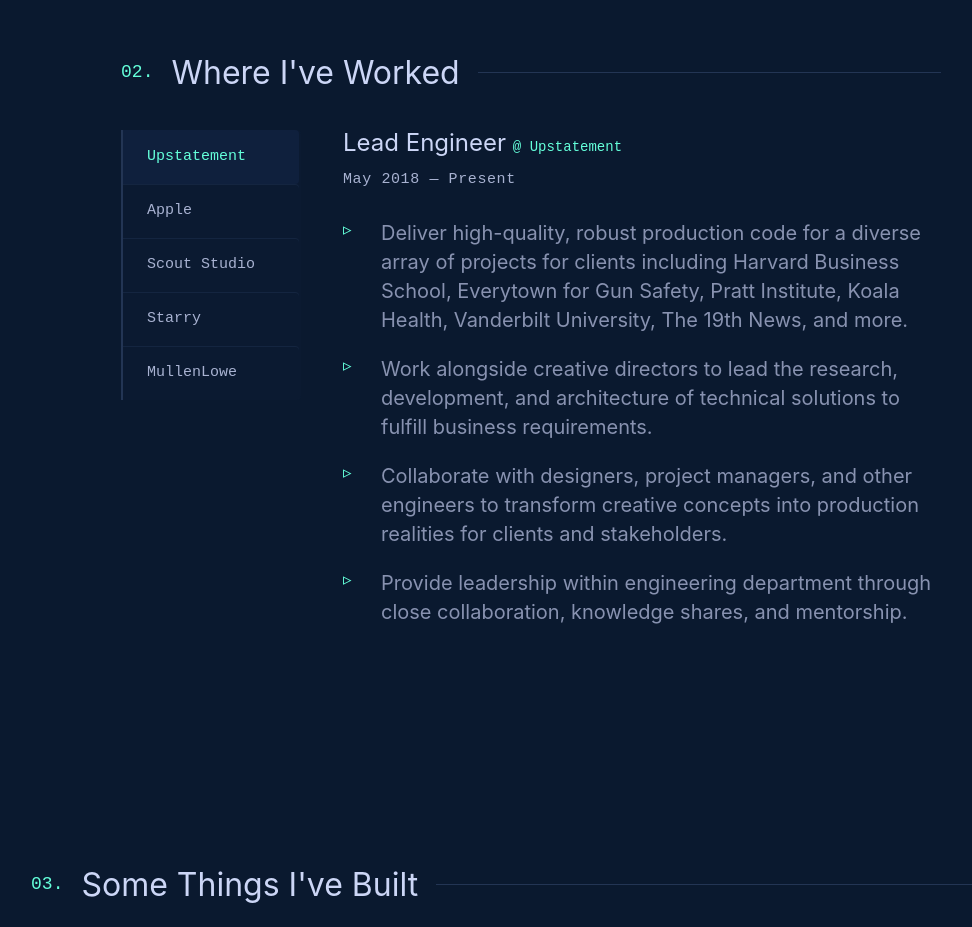
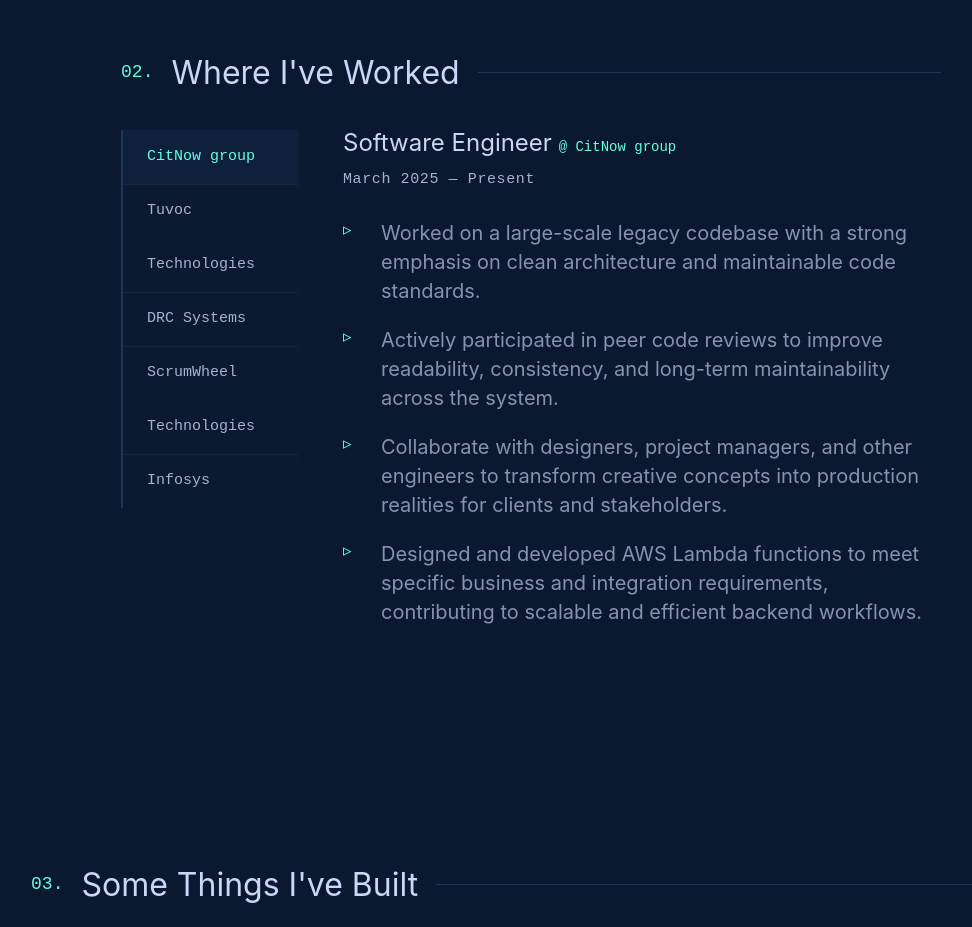
Before and after one commit to Priyesh1994/portfolio, a Next.js app: page / in a window 1280 px wide. Shown: the part 1580-2507 px from the top of the page, without its empty margins (109-1081 px from the left). Built offline with nearby package versions, Linux system fonts and the light colour scheme.

Commit message:
Data updated

```diff
--- a/app/data/site.ts
+++ b/app/data/site.ts
@@ -11,63 +11,68 @@
 ];
 
 export const socialLinks = [
-  { label: 'GitHub', href: 'https://github.com' },
-  { label: 'LinkedIn', href: 'https://linkedin.com' },
-  { label: 'Instagram', href: 'https://instagram.com' },
-  { label: 'Twitter', href: 'https://x.com' },
+  { label: 'GitHub', href: 'https://github.com/Priyesh1994' },
+  { label: 'LinkedIn', href: 'https://www.linkedin.com/in/priyesh-doshi/' },
+  { label: 'Instagram', href: 'https://instagram.com/priyeshdoshi94' },
+  { label: 'Twitter', href: 'https://x.com/Priyesh_Doshi99' },
 ];
 
 export const jobs = [
   {
-    company: 'Upstatement',
-    title: 'Lead Engineer',
-    range: 'May 2018 — Present',
+    company: 'CitNow group',
+    title: 'Software Engineer',
+    range: 'March 2025 — Present',
     bullets: [
-      'Deliver high-quality, robust production code for a diverse array of projects for clients including Harvard Business School, Everytown for Gun Safety, Pratt Institute, Koala Health, Vanderbilt University, The 19th News, and more.',
-      'Work alongside creative directors to lead the research, development, and architecture of technical solutions to fulfill business requirements.',
+      'Worked on a large-scale legacy codebase with a strong emphasis on clean architecture and maintainable code standards.',
+      'Actively participated in peer code reviews to improve readability, consistency, and long-term maintainability across the system.',
       'Collaborate with designers, project managers, and other engineers to transform creative concepts into production realities for clients and stakeholders.',
-      'Provide leadership within engineering department through close collaboration, knowledge shares, and mentorship.',
+      'Designed and developed AWS Lambda functions to meet specific business and integration requirements, contributing to scalable and efficient backend workflows.',
     ],
+    tech: ['AWS Lambda', 'FastAPI', 'Yii 1.x', 'Python', 'Next.js'],
   },
   {
-    company: 'Apple',
-    title: 'UI Engineer',
-    range: 'July 2017 — May 2018',
+    company: 'Tuvoc Technologies',
+    title: 'Developer and Technical Lead',
+    range: 'March 2021 — February 2024',
     bullets: [
-      'Built and shipped performant interface prototypes for internal web platforms and product storytelling workflows.',
-      'Partnered with designers and engineers to translate high-fidelity visual systems into accessible, responsive experiences.',
-      'Maintained front-end component patterns and documented implementation details for cross-functional teams.',
+      'Lead Digypet (team of 6-10 members), A complete social media end-to-end platform replicating certain FB functionalities like sharing posts, having friends, and live chat connecting pet service providers and parents in the US.',
+      'Performed major performance and storage optimizations.',
+      'Led mobile app development and successfully launched on Android and iOS stores.',
     ],
+    tech: ['Laravel', 'Nuxt.js', 'Socket', 'Javascript', 'Flutter'],
   },
   {
-    company: 'Scout Studio',
-    title: 'Studio Developer',
-    range: 'January 2016 — June 2017',
+    company: 'DRC Systems',
+    title: 'Backend Developer',
+    range: 'December 2023 — February 2024',
     bullets: [
-      'Developed brand-focused websites, campaigns, and interactive prototypes for early-stage clients.',
-      'Collaborated with strategy and design teams to scope technical work and preserve visual detail through launch.',
-      'Improved reusable build tooling and front-end patterns used across multiple studio projects.',
+      'Worked on a Dubai government project "EZMS — Government Onboarding System" for onboarding new companies.',
+      'Built and maintained secure backend modules.',
+      'Focused on data integrity, reliability, and process automation.',
     ],
+    tech: ['PHP', 'Laravel', 'Yii', 'JavaScript'],
   },
   {
-    company: 'Starry',
-    title: 'Software Engineer Co-op',
-    range: 'July 2015 — December 2015',
+    company: 'ScrumWheel Technologies',
+    title: 'Software Engineer',
+    range: 'February 2017 — February 2021',
     bullets: [
-      'Supported production web interfaces for customer onboarding, coverage discovery, and internal operations.',
-      'Implemented responsive UI features and collaborated with QA to resolve browser-specific defects.',
-      'Contributed to shared documentation for component usage and release workflows.',
+      'Integrated complete e-commerce module and Commission Distribution module based upon Fibonacci algorithm to CBM Global application.',
+      'Statalyse, developed using Laravel and PostgreSQL, keeping myFxbook portal in mind, a data-oriented system managing around 7-10M records from MT4 Infinox.',
+      'Lead and Developed The CashbackMatrix, A centralization of three forex trading back office websites with single-sign-on functionality.',
     ],
+    tech: ['PHP', 'Laravel', 'Yii', 'Magento'],
   },
   {
-    company: 'MullenLowe',
-    title: 'Creative Technologist Co-op',
-    range: 'January 2015 — June 2015',
+    company: 'Infosys',
+    title: 'Intern and Tester',
+    range: 'May 2015 — January 2017',
     bullets: [
-      'Prototyped interactive marketing concepts using modern front-end tooling and motion techniques.',
-      'Worked closely with art directors to refine visual details, animations, and responsive layouts.',
-      'Prepared polished demos and technical handoff notes for campaign stakeholders.',
+      'Learned Mainframe development as part of the training',
+      'Worked as a tester for Westpac Banking Corporation, Australia, performing manual and automated testing for various banking applications.',
+      'Developed Automated testing tools for Westpac Banking Corporation, Australia, using Selenium WebDriver and Excel tools, improving testing efficiency and coverage.',
     ],
+    tech: ['Mainframe', 'UnitTesting', 'Selenium WebDriver', 'Excel'],
   },
 ];
 
--- a/app/page.tsx
+++ b/app/page.tsx
@@ -19,7 +19,7 @@
       <EmailRail />
 
       <main>
-        <ScrollReveal delayMs={700}>
+        <ScrollReveal delayMs={1000}>
           <HeroSection />
         </ScrollReveal>
         <ScrollReveal>
```
